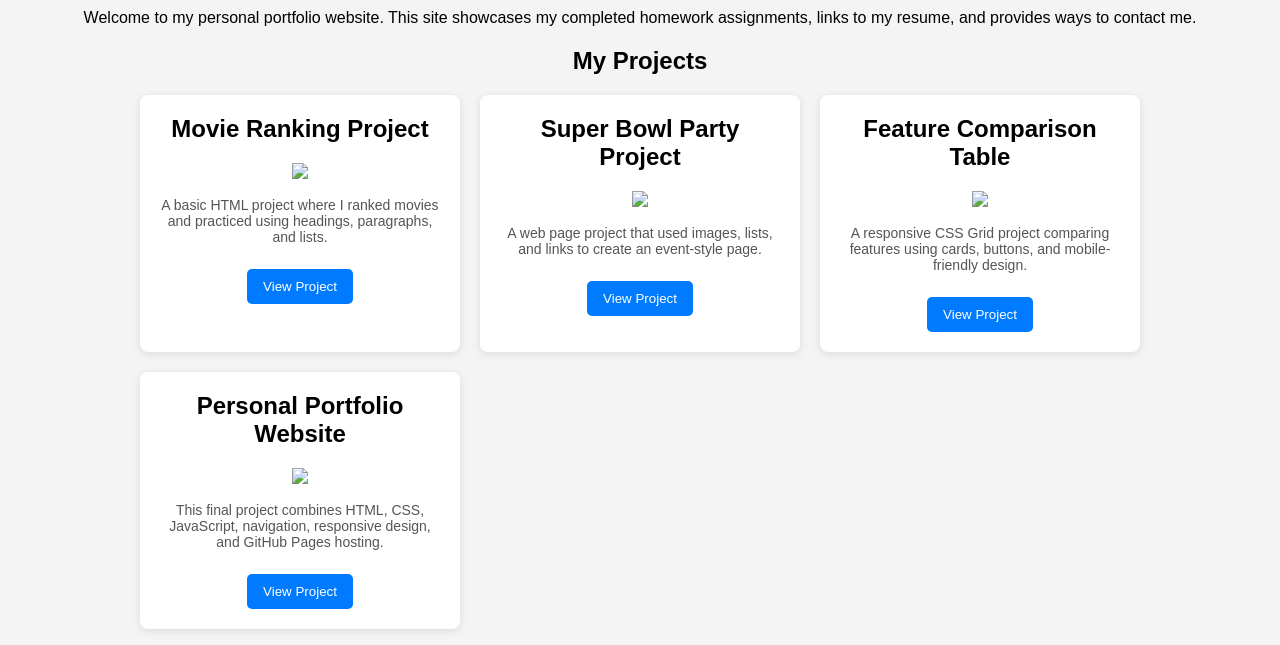
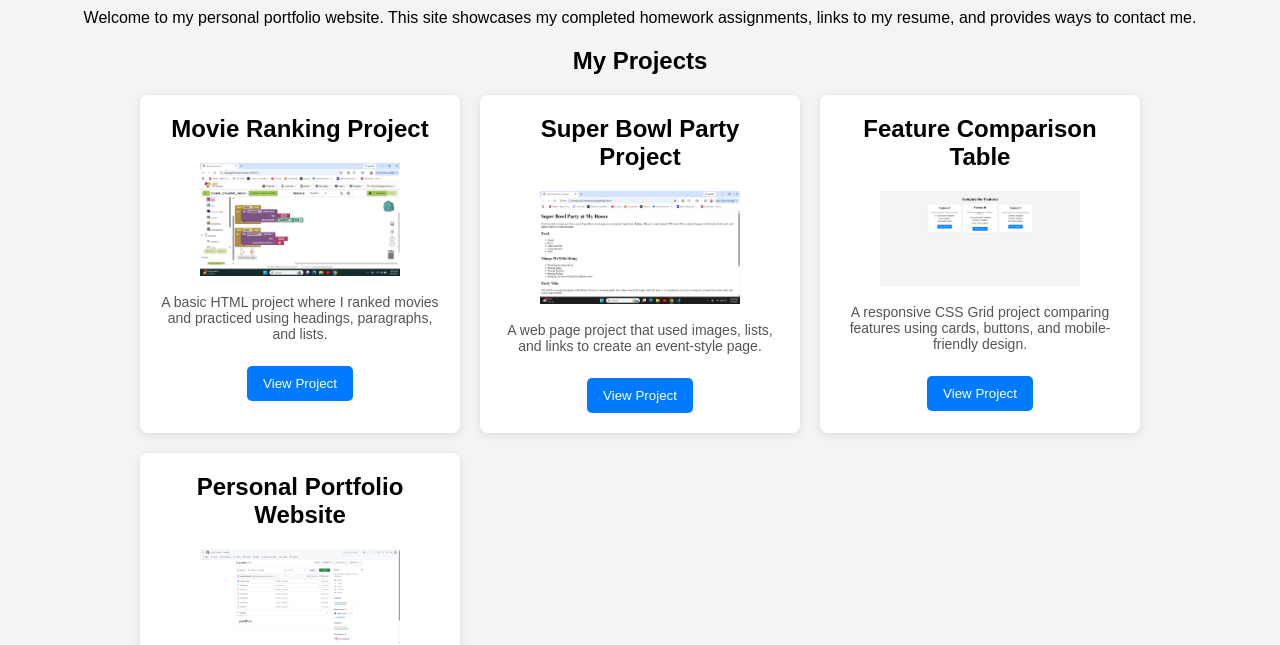
Before and after one commit to JacobThacker64/portfilio, a plain HTML site: page index.html in a window 1280 px wide. Shown: the part 137-782 px from the top of the page. Drawn offline with Linux system fonts and the light colour scheme.

Commit message:
Update index.html

```diff
--- a/index.html
+++ b/index.html
@@ -27,36 +27,36 @@
 
         <div class="feature-card">
             <h2>Movie Ranking Project</h2>
-            <img src="assets/images/movie.png" width="200">
+            <img src="movie.png" width="200">
             <p>A basic HTML project where I ranked movies and practiced using headings, paragraphs, and lists.</p>
-            <a href="assets/images/movie.png" target="_blank">
+            <a href="movie.png" target="_blank">
                 <button>View Project</button>
             </a>
         </div>
 
         <div class="feature-card">
             <h2>Super Bowl Party Project</h2>
-            <img src="assets/images/sbparty.png" width="200">
+            <img src="sbparty.png" width="200">
             <p>A web page project that used images, lists, and links to create an event-style page.</p>
-            <a href="assets/images/sbparty.png" target="_blank">
+            <a href="sbparty.png" target="_blank">
                 <button>View Project</button>
             </a>
         </div>
 
         <div class="feature-card">
             <h2>Feature Comparison Table</h2>
-            <img src="assets/images/Grid.png" width="200">
+            <img src="Grid.png" width="200">
             <p>A responsive CSS Grid project comparing features using cards, buttons, and mobile-friendly design.</p>
-            <a href="assets/images/Grid.png" target="_blank">
+            <a href="Grid.png" target="_blank">
                 <button>View Project</button>
             </a>
         </div>
 
         <div class="feature-card">
             <h2>Personal Portfolio Website</h2>
-            <img src="assets/images/portfolio.png" width="200">
+            <img src="portfolio.png" width="200">
             <p>This final project combines HTML, CSS, JavaScript, navigation, responsive design, and GitHub Pages hosting.</p>
-            <a href="assets/images/portfolio.png" target="_blank">
+            <a href="portfolio.png" target="_blank">
                 <button>View Project</button>
             </a>
         </div>
```
